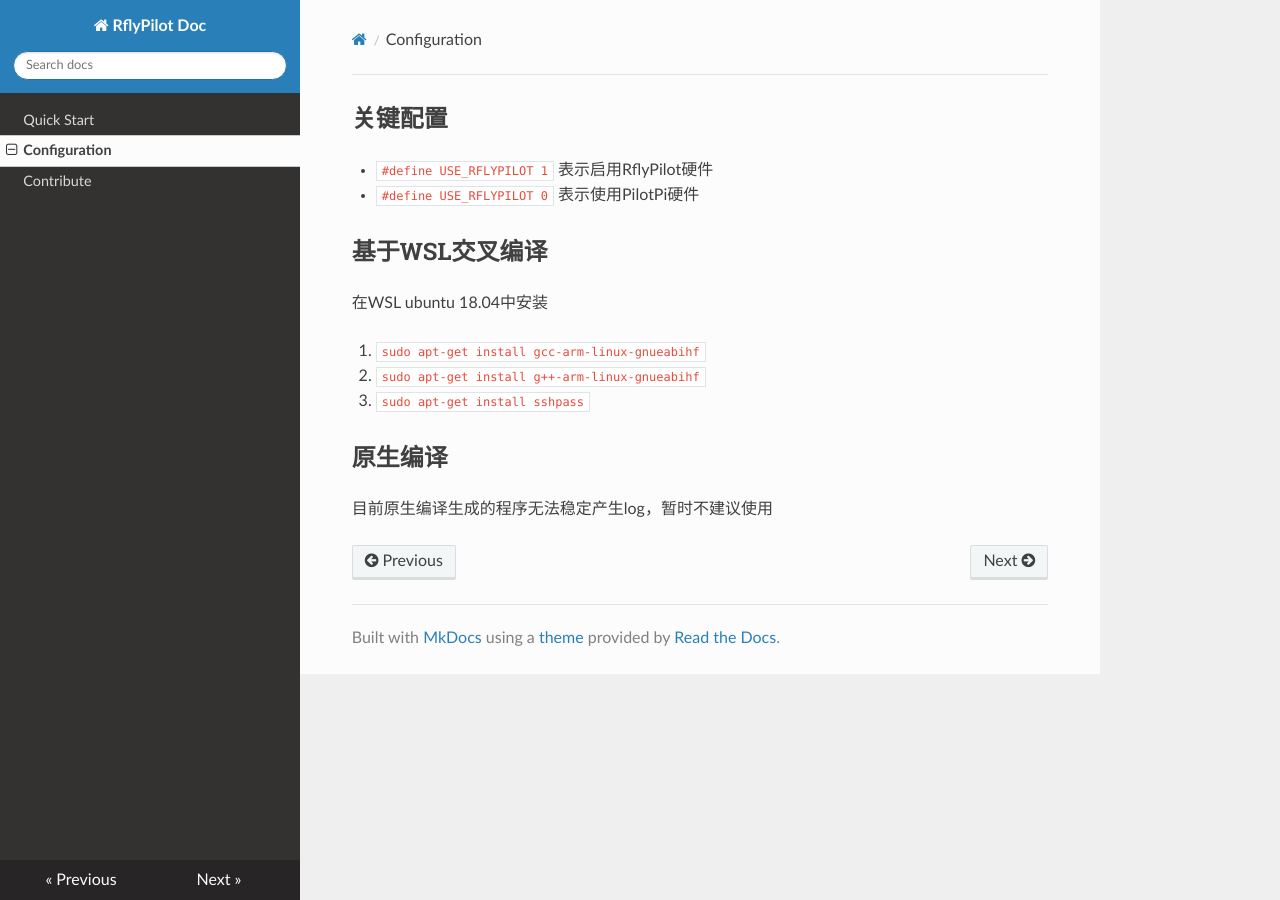
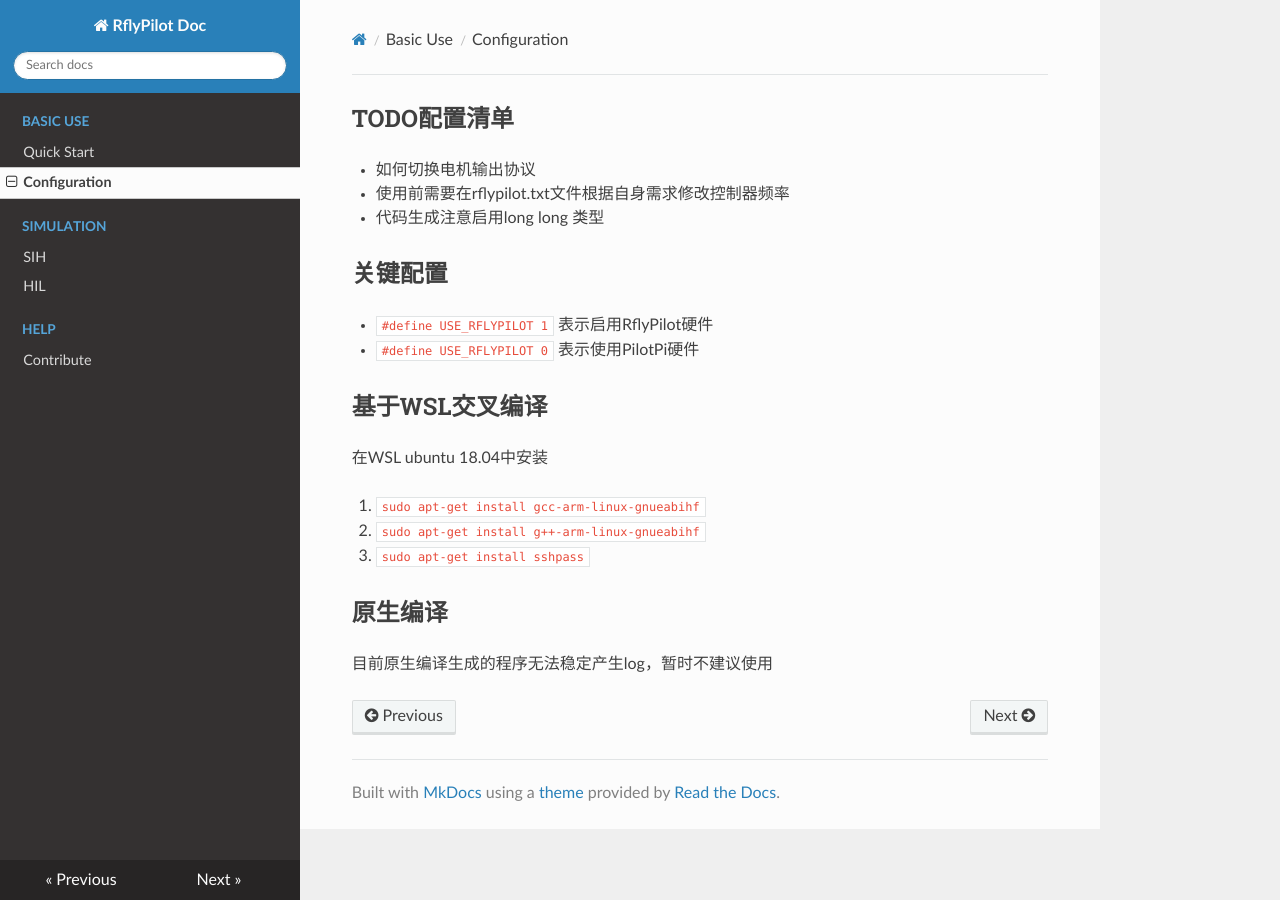
Before and after one commit to RflyPilot/rflypilot, an MkDocs documentation site: the page built from docs/Basic/config.md, in a window 1280 px wide. Built offline with MkDocs 1.6.1, drawn with Linux system fonts in a browser that asks for light colours; nearby versions of some CDN libraries.

Commit message:
调整文档结构

```diff
--- a/docs/config.md
+++ b/docs/Basic/config.md
@@ -1,3 +1,9 @@
+## TODO配置清单
+- 如何切换电机输出协议
+- 使用前需要在rflypilot.txt文件根据自身需求修改控制器频率
+- 代码生成注意启用long long 类型
+
+
 ## 关键配置
 - `#define USE_RFLYPILOT 1` 表示启用RflyPilot硬件
 - `#define USE_RFLYPILOT 0` 表示使用PilotPi硬件
--- a/mkdocs.yml
+++ b/mkdocs.yml
@@ -1,8 +1,16 @@
 site_name: RflyPilot Doc
 site_url: https://rflypilot.github.io/
 nav:
-    - Quick Start: index.md
-    - Configuration: config.md
-    - Contribute: others/help.md
+    - Basic Use:
+        - Quick Start: Basic/index.md
+        - Configuration: Basic/config.md
+    - Simulation:
+        - SIH: Sim/SIH.md
+        - HIL: Sim/HIL.md
+    - Help:
+        - Contribute: others/help.md
 
-theme: readthedocs
+theme:
+    name: readthedocs
+    # name: mkdocs
+    highlightjs: true
```
Also changed, not shown: docs/Sim/HIL.md (added, +1 -0 lines), docs/Sim/SIH.md (added, +9 -0 lines), docs/Basic/index.md (renamed from docs/index.md).
